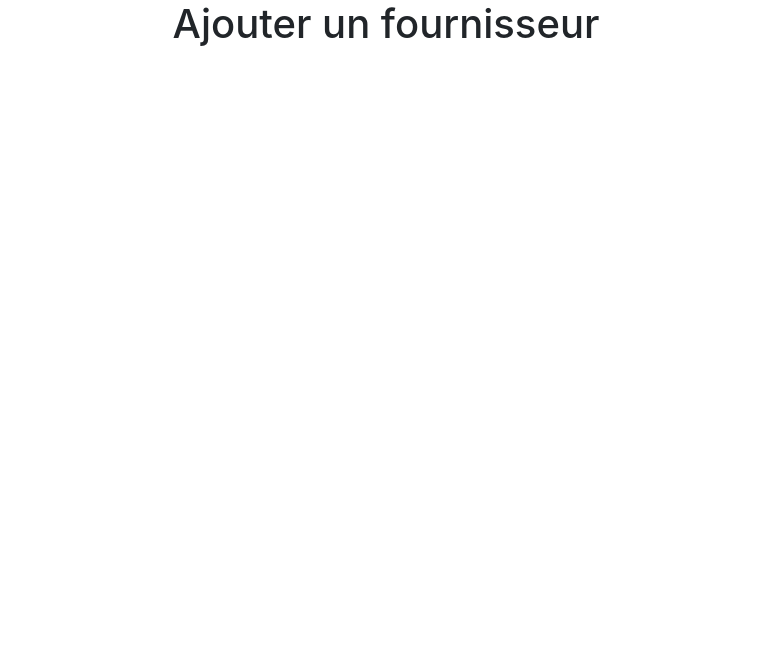
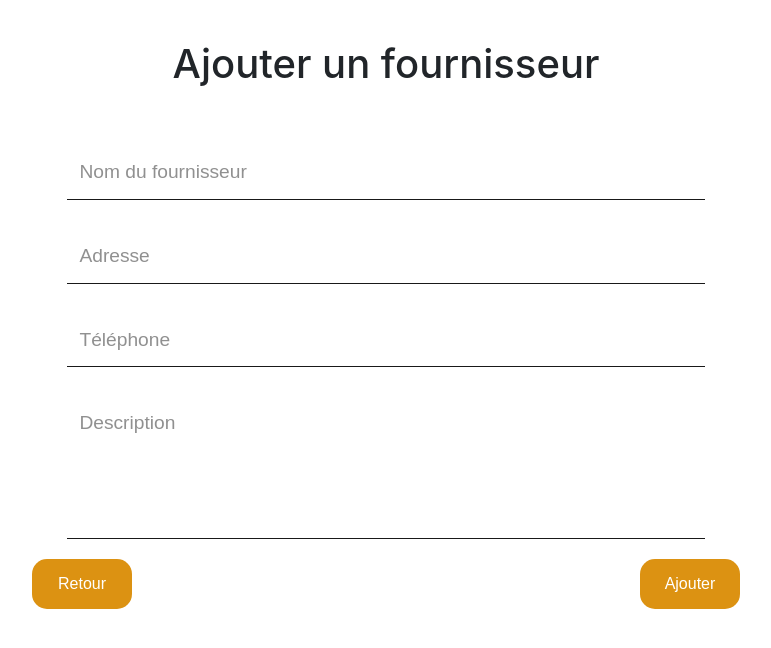
Before and after one commit to VioletteCrochet/ViaBricoWebSite, a plain HTML site: page ajouter.html in a window 1280 px wide. Shown: the whole page, without its empty margins (254-1025 px from the left). Drawn offline with nearby package versions, Linux system fonts and the light colour scheme; files whose address does not match are found by name.

Commit message:
format code + add form

```diff
--- a/ajouter.html
+++ b/ajouter.html
@@ -8,17 +8,37 @@
     <meta name="viewport" content="width=device-width, initial-scale=1">
     <link rel="stylesheet" href="css/main.css">
     <link rel="stylesheet" href="js/main.js">
-    <link rel="stylesheet" href="https://stackpath.bootstrapcdn.com/bootstrap/4.3.1/css/bootstrap.min.css" integrity="sha384-ggOyR0iXCbMQv3Xipma34MD+dH/1fQ784/j6cY/iJTQUOhcWr7x9JvoRxT2MZw1T"
-        crossorigin="anonymous">
-        <link rel="stylesheet" href="https://use.fontawesome.com/releases/v5.8.1/css/all.css" integrity="sha384-50oBUHEmvpQ+1lW4y57PTFmhCaXp0ML5d60M1M7uH2+nqUivzIebhndOJK28anvf" crossorigin="anonymous">
+    <link rel="stylesheet" href="https://stackpath.bootstrapcdn.com/bootstrap/4.3.1/css/bootstrap.min.css"
+        integrity="sha384-ggOyR0iXCbMQv3Xipma34MD+dH/1fQ784/j6cY/iJTQUOhcWr7x9JvoRxT2MZw1T" crossorigin="anonymous">
+    <link rel="stylesheet" href="https://use.fontawesome.com/releases/v5.8.1/css/all.css"
+        integrity="sha384-50oBUHEmvpQ+1lW4y57PTFmhCaXp0ML5d60M1M7uH2+nqUivzIebhndOJK28anvf" crossorigin="anonymous">
 
 
     <script src="main.js"></script>
 </head>
 
 <body>
-    <div class="container fournisseur-page">
+    <div class="ajouter-container ajouter-page">
         <h1>Ajouter un fournisseur</h1>
+        <div class="form">
+            <input type="text" id="name" name="nmea" placeholder="Nom du fournisseur" class="inputbasic" maxlength="30"
+                required><br>
+
+            <input type="text" id="address" name="address" placeholder="Adresse" class="inputbasic" maxlength="50"
+                required><br>
+
+            <input type="tel" id="phone" name="phone" placeholder="Téléphone" class="inputbasic" maxlength="10"
+                required><br>
+
+            <input type="text" id="description" name="description" placeholder="Description" class="inputbasic desc"
+                maxlength="250" required><br>
+
+            <div class="buttons">
+                <button id="return">Retour</button>
+                <input type="submit" id="submit" name="submit" value="Ajouter" />
+            </div>
+
+        </div>
 
 
 
@@ -26,14 +46,15 @@
 
 
 
-
-
-    <script src="https://code.jquery.com/jquery-3.3.1.slim.min.js" integrity="sha384-q8i/X+965DzO0rT7abK41JStQIAqVgRVzpbzo5smXKp4YfRvH+8abtTE1Pi6jizo"
-        crossorigin="anonymous"></script>
-    <script src="https://cdnjs.cloudflare.com/ajax/libs/popper.js/1.14.7/umd/popper.min.js" integrity="sha384-UO2eT0CpHqdSJQ6hJty5KVphtPhzWj9WO1clHTMGa3JDZwrnQq4sF86dIHNDz0W1"
-        crossorigin="anonymous"></script>
-    <script src="https://stackpath.bootstrapcdn.com/bootstrap/4.3.1/js/bootstrap.min.js" integrity="sha384-JjSmVgyd0p3pXB1rRibZUAYoIIy6OrQ6VrjIEaFf/nJGzIxFDsf4x0xIM+B07jRM"
-        crossorigin="anonymous"></script>
+        <script src="https://code.jquery.com/jquery-3.3.1.slim.min.js"
+            integrity="sha384-q8i/X+965DzO0rT7abK41JStQIAqVgRVzpbzo5smXKp4YfRvH+8abtTE1Pi6jizo"
+            crossorigin="anonymous"></script>
+        <script src="https://cdnjs.cloudflare.com/ajax/libs/popper.js/1.14.7/umd/popper.min.js"
+            integrity="sha384-UO2eT0CpHqdSJQ6hJty5KVphtPhzWj9WO1clHTMGa3JDZwrnQq4sF86dIHNDz0W1"
+            crossorigin="anonymous"></script>
+        <script src="https://stackpath.bootstrapcdn.com/bootstrap/4.3.1/js/bootstrap.min.js"
+            integrity="sha384-JjSmVgyd0p3pXB1rRibZUAYoIIy6OrQ6VrjIEaFf/nJGzIxFDsf4x0xIM+B07jRM"
+            crossorigin="anonymous"></script>
 </body>
 
 </html>
--- a/css/main.scss
+++ b/css/main.scss
@@ -1,42 +1,54 @@
+//CONNEXION.HTML
+
 html,
 body {
     width: 100%;
     height: 100vh;
     margin: 0 auto;
     font-family: 'Raleway', sans-serif;
+
     nav {
         width: 100%;
         height: 1.6vh;
         background-color: #DC9212;
-    } //CONTENT
+    }
+
+    //CONTENT
     .content {
         width: 90%;
         height: 88.6vh;
         margin-left: 5%;
+
         .con-subtitle {
             font-size: 1.5rem;
             text-align: center;
             padding: 100px 0px 70px 0px;
+
             p {
                 margin: 0 auto;
             }
         }
-        .con-subtitle-connected{
+
+        .con-subtitle-connected {
             font-size: 1.5rem;
             text-align: center;
             margin-top: 100px;
-            p{
+
+            p {
                 margin: 0 auto;
             }
         }
+
         .con-form {
             width: 380px;
             height: 38%;
             margin: auto;
+
             form {
                 width: 100%;
                 height: 100%;
             }
+
             .inputbasic {
                 width: 90%;
                 padding: 12px;
@@ -50,15 +62,19 @@ body {
                 font-family: 'Raleway', sans-serif;
                 color: black;
             }
+
             input:hover {
                 border: 1.4px solid black;
             }
+
             input:focus {
                 border: 2px solid #DC9212;
             }
+
             input::placeholder {
                 color: black;
             }
+
             #submit {
                 width: 97%;
                 padding: 13px;
@@ -69,36 +85,44 @@ body {
                 font-family: 'Raleway', sans-serif;
                 font-size: 1rem;
             }
+
             #submit:hover {
-                background-color: #DC9212;
+                background-color: rgb(192, 128, 18);
                 cursor: pointer;
             }
-                    }
+        }
+
         .con-mdp {
             margin-top: -2.5%;
+            text-align: center;
+            padding: 1%;
+
             .mdp {
                 color: #DC9212;
                 text-decoration: underline white;
             }
-            text-align: center;
-            padding: 1%;
         }
-    } //FOOTER
+    }
+
+    //FOOTER
     footer {
         width: 100%;
         height: 10vh;
         border-top: 0.1px solid lightgrey;
+
         .footer-pos {
             width: 90%;
             max-height: 10vh;
             margin-left: 5%;
             display: flex;
             justify-content: space-evenly;
+
             .logo {
                 width: 60px;
                 height: 7vh;
                 margin-top: 12px;
             }
+
             p {
                 font-size: 0.8rem;
                 margin-top: 25px;
@@ -106,32 +130,124 @@ body {
         }
     }
 
+
+
     //FOURNISSEURS.html
 
-    .container{
-        h1,h2{
+    .container {
+
+        h1,
+        h2 {
             text-align: center
         }
 
-        h2{
+        h2 {}
 
-        }
-
-        .table-head{
+        .table-head {
             background-color: #DC9212;
             color: white;
         }
 
-        .btn{
+        .btn {
             background-color: #DC9212;
         }
     }
 
-    //FICHE DETAILLEE
-    .header-fiche{
+
+    //FICHEDETAILLEE.HTML
+
+    .header-fiche {
         background-color: #DC9212;
-            color: white;
+        color: white;
     }
 
+    //AJOUTER.HTML
+    .ajouter-container {
+        h1 {
+            text-align: center;
+            padding: 40px 0px 30px 0px;
+        }
 
+        .form {
+            height: 38%;
+            text-align: center;
+            padding: 0px 30px 0px 30px;
+            width: 60%;
+            margin: 0 auto;
+
+            form {
+                width: 100%;
+                height: 100%;
+            }
+
+            .inputbasic {
+                width: 90%;
+                padding: 12px;
+                border: none;
+                border-bottom: solid #191919 1px;
+                background-color: white;
+                outline: none;
+                margin-bottom: 10px;
+                margin-top: 20px;
+                font-size: 1.2rem;
+                font-family: 'Raleway', sans-serif;
+                color: black;
+            }
+
+            input:hover {
+                border-bottom: 1px solid #DC9212;
+            }
+
+            input:focus {
+                border-bottom: 1.5px solid #DC9212;
+            }
+
+            input::placeholder {
+                color: rgba(122, 122, 122, 0.836);
+            }
+
+            .desc {
+                padding-bottom: 100px;
+            }
+
+            .buttons {
+                display: flex;
+                width: 100%;
+                justify-content: space-between;
+                margin-top: 10px;
+
+                #submit {
+                    width: 100px;
+                    padding: 13px;
+                    background-color: #DC9212;
+                    border: none;
+                    border-radius: 15px;
+                    color: white;
+                    font-family: 'Raleway', sans-serif;
+                    font-size: 1rem;
+                }
+
+                #submit:hover {
+                    background-color: rgb(192, 128, 18);
+                    cursor: pointer;
+                }
+
+                #return {
+                    width: 100px;
+                    padding: 13px;
+                    background-color: #DC9212;
+                    border: none;
+                    border-radius: 15px;
+                    color: white;
+                    font-family: 'Raleway', sans-serif;
+                    font-size: 1rem;
+                }
+
+                #return:hover {
+                    background-color: rgb(192, 128, 18);
+                    cursor: pointer;
+                }
+            }
+        }
+    }
 }
```
Also changed, not shown: connexion.html (+1 -1 lines), css/main.css, 1 other file.
